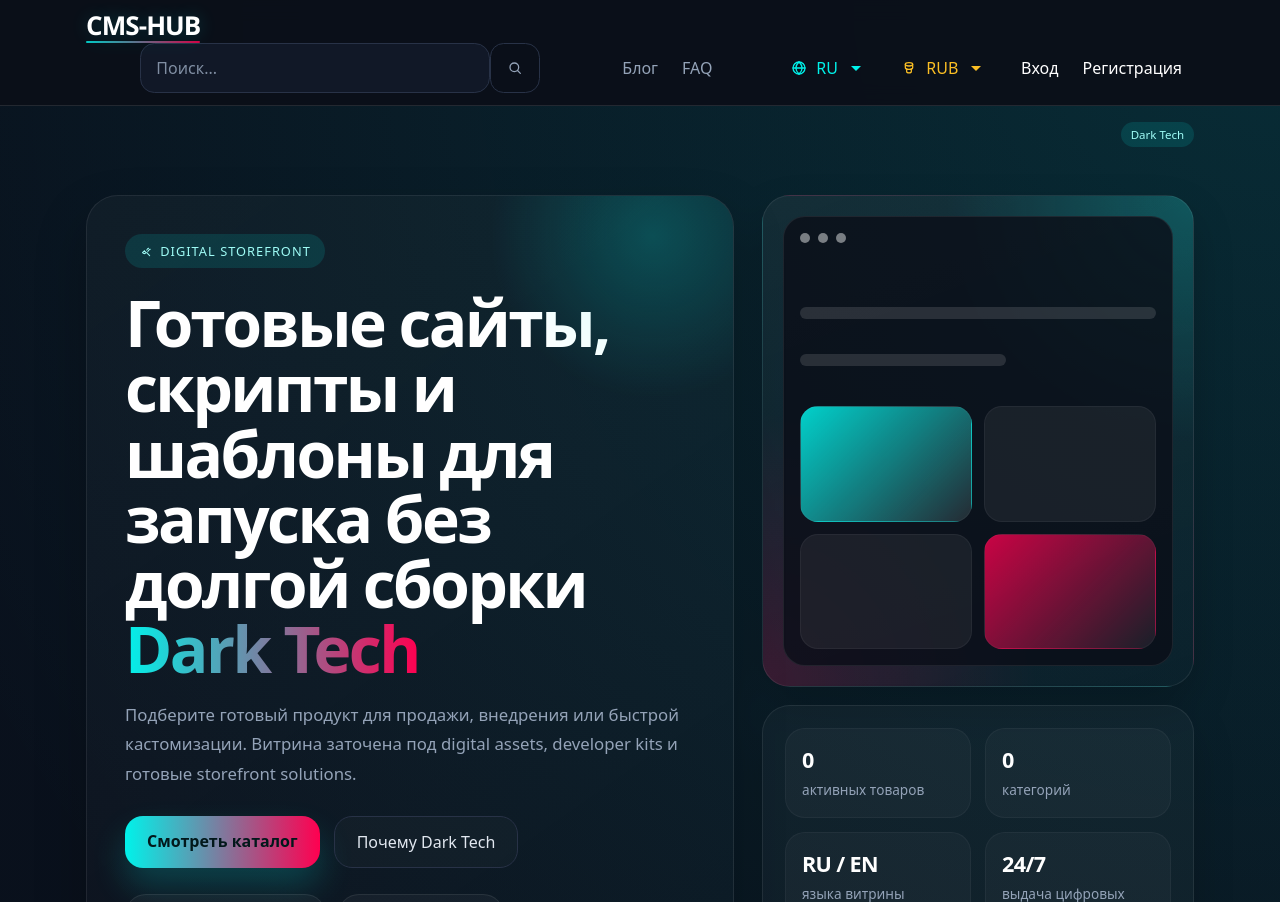
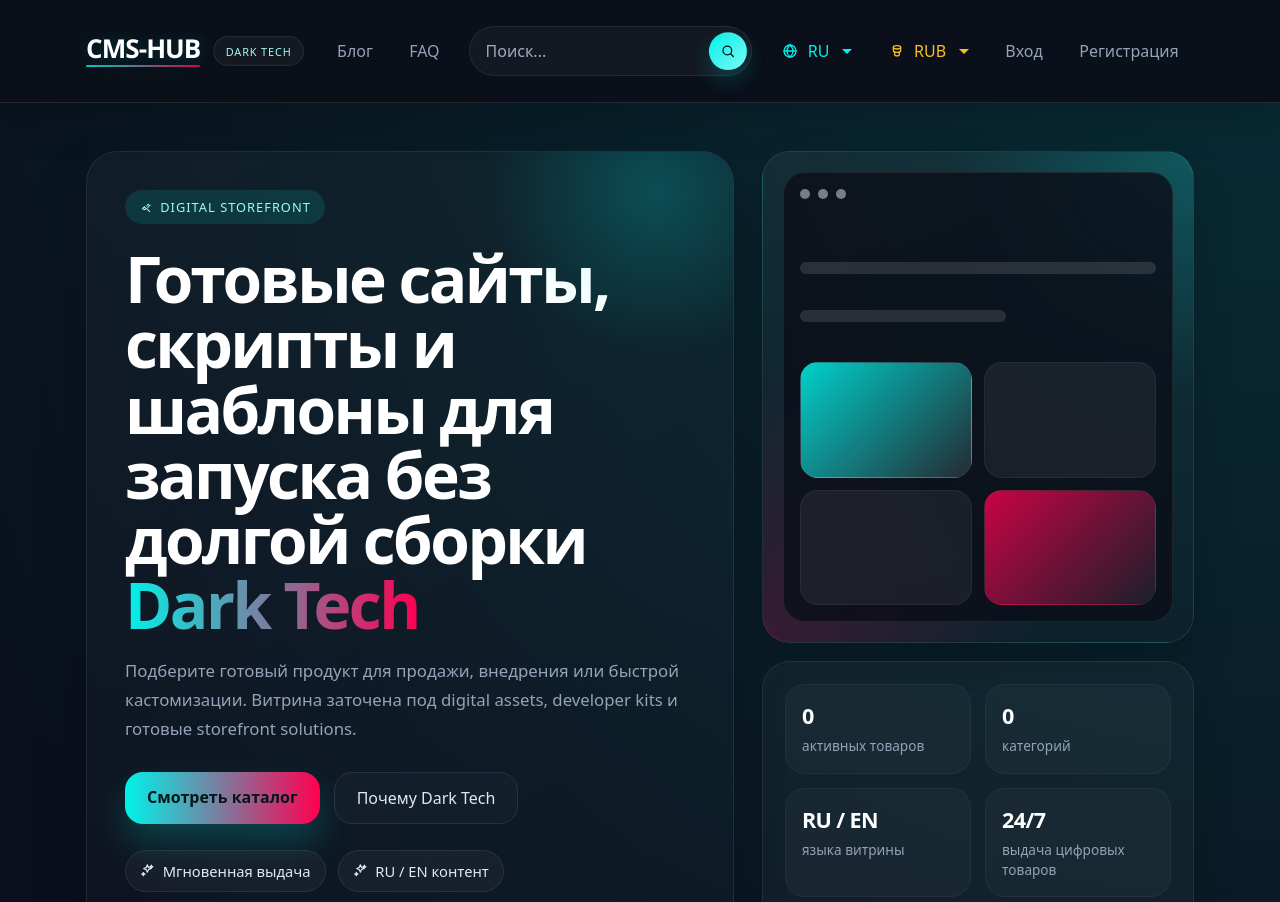
Before and after one commit to abdull15c/cms-hub, a PHP site: page /market/ in a window 1280 px wide. Shown: the top 902 px of the page. Run offline with PHP 8.4, Linux system fonts and the light colour scheme; data that the repository does not hold is empty; some libraries are stand-ins or nearby versions.

Commit message:
Rebuild storefront premium header layout

```diff
--- a/views/layouts/header.php
+++ b/views/layouts/header.php
@@ -174,11 +174,112 @@ $iconSvg = static function (string $icon, string $class = '', string $label = ''
         .hover-info:hover { color: var(--primary-neon) !important; transition: 0.2s; }
         .dropdown-menu { background: var(--dropdown-bg); backdrop-filter: blur(10px); border: 1px solid var(--card-border); }
         .dropdown-item:hover { background: var(--dropdown-hover); color: var(--primary-neon) !important; }
-        .navbar-search-input { background: var(--surface-bg-alt); color: var(--text-main); border-color: var(--surface-border); }
-        .navbar-search-input:focus { background: var(--surface-bg); color: var(--text-main); border-color: var(--primary-neon); box-shadow: 0 0 0 0.2rem var(--primary-soft); }
-        .navbar-search-btn { border-color: var(--surface-border); color: var(--muted-text); }
-        .navbar-search-btn:hover { border-color: var(--primary-neon); color: var(--primary-neon); background: transparent; }
-        .theme-chip { background: var(--badge-bg); color: var(--badge-text); border: 1px solid transparent; border-radius: 999px; font-size: 0.72rem; padding: 0.25rem 0.55rem; }
+        .site-navbar {
+            background: rgba(11, 15, 25, 0.92);
+            background: color-mix(in srgb, var(--nav-bg) 92%, rgba(8, 12, 20, 0.98));
+            backdrop-filter: blur(18px);
+            border-bottom: 1px solid var(--nav-border);
+            box-shadow: 0 18px 40px rgba(0, 0, 0, 0.18);
+        }
+        .site-nav-shell { gap: 1rem; min-height: 78px; }
+        .site-nav-branding { display: flex; align-items: center; gap: 0.8rem; min-width: 0; }
+        .site-nav-collapse { gap: 0.9rem; }
+        .site-nav-links,
+        .site-nav-actions { gap: 0.35rem; }
+        .site-nav-links .nav-link,
+        .site-nav-actions .nav-link {
+            border: 1px solid transparent;
+            border-radius: 999px;
+            padding: 0.6rem 0.9rem;
+            color: var(--muted-text);
+            transition: 0.2s ease;
+        }
+        .site-nav-links .nav-link:hover,
+        .site-nav-actions .nav-link:hover,
+        .site-nav-links .nav-link:focus-visible,
+        .site-nav-actions .nav-link:focus-visible {
+            color: #fff !important;
+            background: rgba(255,255,255,0.04);
+            border-color: rgba(255,255,255,0.08);
+            text-decoration: none;
+        }
+        .site-nav-actions .dropdown-toggle,
+        .site-nav-actions .nav-link,
+        .site-nav-logout {
+            min-height: 44px;
+            display: inline-flex;
+            align-items: center;
+        }
+        .site-nav-userform { display: flex; align-items: center; }
+        .site-nav-logout {
+            border: 1px solid transparent;
+            border-radius: 999px;
+            padding: 0.6rem 0.95rem;
+            color: #f38ba8;
+            background: transparent;
+            transition: 0.2s ease;
+        }
+        .site-nav-logout:hover,
+        .site-nav-logout:focus-visible {
+            color: #fff;
+            background: rgba(255, 0, 80, 0.12);
+            border-color: rgba(255, 0, 80, 0.22);
+            text-decoration: none;
+        }
+        .site-nav-search {
+            position: relative;
+            display: flex;
+            align-items: center;
+            flex: 1 1 300px;
+            max-width: 360px;
+            margin-left: auto;
+        }
+        .navbar-search-input {
+            min-height: 48px;
+            padding-right: 3.2rem;
+            border-radius: 999px !important;
+            background: rgba(255,255,255,0.04);
+            color: var(--text-main);
+            border-color: rgba(255,255,255,0.08);
+        }
+        .navbar-search-input::placeholder { color: var(--muted-text); }
+        .navbar-search-input::placeholder { color: color-mix(in srgb, var(--muted-text) 90%, #fff); }
+        .navbar-search-input:focus {
+            background: rgba(255,255,255,0.06);
+            color: var(--text-main);
+            border-color: var(--primary-neon);
+            box-shadow: 0 0 0 0.2rem var(--primary-soft);
+        }
+        .navbar-search-btn {
+            position: absolute;
+            top: 50%;
+            right: 0.35rem;
+            transform: translateY(-50%);
+            width: 2.35rem;
+            height: 2.35rem;
+            border-radius: 999px !important;
+            border: 1px solid transparent;
+            color: #041518;
+            background: linear-gradient(135deg, var(--primary-neon), #7df8f2);
+            box-shadow: 0 10px 22px var(--primary-soft);
+        }
+        .navbar-search-btn:hover {
+            border-color: transparent;
+            color: #041518;
+            background: linear-gradient(135deg, #8ffcf6, var(--primary-neon));
+        }
+        .theme-chip {
+            background: rgba(255,255,255,0.04);
+            color: var(--badge-text);
+            border: 1px solid rgba(255,255,255,0.08);
+            border-radius: 999px;
+            font-size: 0.68rem;
+            padding: 0.42rem 0.72rem;
+            letter-spacing: 0.08em;
+            text-transform: uppercase;
+            white-space: nowrap;
+        }
+        .theme-chip-inline { box-shadow: inset 0 0 0 1px rgba(255,255,255,0.02); }
         .admin-theme-link:hover { color: var(--primary-neon) !important; }
         .icon-svg { width: 1em; height: 1em; display: inline-block; vertical-align: -0.125em; flex-shrink: 0; }
         .fa-lg { font-size: 1.3333333em; line-height: 0.75em; vertical-align: -0.0667em; }
@@ -186,6 +287,58 @@ $iconSvg = static function (string $icon, string $class = '', string $label = ''
         .fa-3x { font-size: 3em; }
         .fa-4x { font-size: 4em; }
         .fa-5x { font-size: 5em; }
+        @media (max-width: 991.98px) {
+            .site-nav-shell { min-height: 72px; }
+            .site-nav-branding { max-width: calc(100% - 72px); }
+            .site-nav-collapse {
+                margin-top: 0.85rem;
+                padding: 1rem;
+                border: 1px solid rgba(255,255,255,0.08);
+                border-radius: 1.3rem;
+                background: rgba(8, 12, 20, 0.9);
+                box-shadow: 0 18px 40px rgba(0,0,0,0.22);
+            }
+            .site-nav-search {
+                order: 1;
+                width: 100%;
+                max-width: none;
+                margin: 0 0 0.5rem;
+            }
+            .site-nav-links,
+            .site-nav-actions {
+                width: 100%;
+            }
+            .site-nav-links { order: 2; }
+            .site-nav-actions { order: 3; }
+            .site-nav-links .nav-item,
+            .site-nav-actions .nav-item,
+            .site-nav-userform { width: 100%; }
+            .site-nav-links .nav-link,
+            .site-nav-actions .nav-link,
+            .site-nav-logout {
+                width: 100%;
+                justify-content: space-between;
+                border-radius: 1rem;
+                padding: 0.82rem 0.95rem;
+            }
+            .theme-chip-inline { display: none; }
+        }
+        @media (min-width: 992px) {
+            .site-nav-shell { flex-wrap: nowrap !important; }
+            .site-nav-collapse {
+                display: flex !important;
+                align-items: center;
+                justify-content: flex-end;
+                flex-basis: auto;
+                width: auto;
+            }
+            .site-nav-links,
+            .site-nav-actions {
+                align-items: center;
+                flex-direction: row;
+            }
+            .site-nav-links { margin-left: 0.35rem; }
+        }
     </style>
     <meta name="csrf-token" content="<?= \Src\Core\Csrf::token() ?>">
     <?php foreach ($structuredData as $jsonLd): ?>
@@ -213,9 +366,10 @@ $iconSvg = static function (string $icon, string $class = '', string $label = ''
 </div>
 <?php endif; ?>
 
-<nav class="navbar navbar-expand-lg navbar-dark sticky-top" style="background: var(--nav-bg); backdrop-filter: blur(10px); border-bottom: 1px solid var(--nav-border);">
-  <div class="container">
+<nav class="navbar navbar-expand-lg navbar-dark sticky-top site-navbar">
+  <div class="container site-nav-shell">
     <?php $logo = \Src\Services\SettingsService::get('site_logo'); ?>
+    <div class="site-nav-branding">
         <a class="navbar-brand<?= $logo ? '' : ' glitch' ?>" href="<?= htmlspecialchars($publicUrl('/')) ?>">
             <?php if($logo): ?>
                 <img src="<?= BASE_URL ?>/uploads/branding/<?= $logo ?>" alt="Logo" style="height: 40px; max-width: 150px;">
@@ -223,21 +377,25 @@ $iconSvg = static function (string $icon, string $class = '', string $label = ''
                 <span><?= htmlspecialchars(\Src\Services\SettingsService::get('site_title') ?: $t('site_title', 'CMS-HUB')) ?></span>
             <?php endif; ?>
         </a>
+        <?php if (empty($is_admin_view) && !empty($theme['name'])): ?>
+            <span class="theme-chip theme-chip-inline"><?= htmlspecialchars($theme['name']) ?></span>
+        <?php endif; ?>
+    </div>
     <button class="navbar-toggler" type="button" data-bs-toggle="collapse" data-bs-target="#nav" aria-label="<?= htmlspecialchars($t('nav_toggle', 'Toggle navigation')) ?>"><span class="navbar-toggler-icon"></span></button>
-    <div class="collapse navbar-collapse" id="nav">
-      <form class="d-flex mx-auto my-2 my-lg-0" action="<?= BASE_URL ?>/" method="GET" style="width: 100%; max-width: 400px;">
-          <input type="hidden" name="lang" value="<?= htmlspecialchars($currentLanguage) ?>">
-          <input class="form-control navbar-search-input rounded-start" type="search" name="q" placeholder="<?= htmlspecialchars($t('nav_search', 'Search...')) ?>" value="<?= htmlspecialchars($_GET['q'] ?? '') ?>">
-          <button class="btn navbar-search-btn rounded-end" type="submit" aria-label="<?= htmlspecialchars($t('nav_search_submit', 'Search catalog')) ?>"><?= $iconSvg('fa-search') ?></button>
-      </form>
-
-      <ul class="navbar-nav ms-3 d-none d-lg-flex">
+    <div class="collapse navbar-collapse site-nav-collapse" id="nav">
+      <ul class="navbar-nav site-nav-links">
         <li class="nav-item"><a class="nav-link text-secondary hover-info" href="<?= htmlspecialchars($publicUrl('/blog')) ?>"><?= htmlspecialchars($t('nav_blog', 'Blog')) ?></a></li>
         <li class="nav-item"><a class="nav-link text-secondary hover-info" href="<?= htmlspecialchars($publicUrl('/faq')) ?>"><?= htmlspecialchars($t('nav_faq', 'FAQ')) ?></a></li>
       </ul>
 
-      <ul class="navbar-nav ms-auto align-items-center">
-        <li class="nav-item dropdown me-3">
+      <form class="site-nav-search" action="<?= BASE_URL ?>/" method="GET">
+          <input type="hidden" name="lang" value="<?= htmlspecialchars($currentLanguage) ?>">
+          <input class="form-control navbar-search-input" type="search" name="q" placeholder="<?= htmlspecialchars($t('nav_search', 'Search...')) ?>" value="<?= htmlspecialchars($_GET['q'] ?? '') ?>">
+          <button class="btn navbar-search-btn" type="submit" aria-label="<?= htmlspecialchars($t('nav_search_submit', 'Search catalog')) ?>"><?= $iconSvg('fa-search') ?></button>
+      </form>
+
+      <ul class="navbar-nav site-nav-actions">
+        <li class="nav-item dropdown">
             <a class="nav-link dropdown-toggle text-info" href="#" data-bs-toggle="dropdown">
                 <?= $iconSvg('fa-language', 'me-1') ?> <?= htmlspecialchars(strtoupper($langCode ?? 'ru')) ?>
             </a>
@@ -246,7 +404,7 @@ $iconSvg = static function (string $icon, string $class = '', string $label = ''
                 <li><a class="dropdown-item text-light" href="<?= htmlspecialchars($buildCurrentLink('en')) ?>" rel="alternate" hreflang="en"><?= htmlspecialchars($t('lang_en', 'English')) ?></a></li>
             </ul>
         </li>
-        <li class="nav-item dropdown me-3">
+        <li class="nav-item dropdown">
             <a class="nav-link dropdown-toggle text-warning" href="#" data-bs-toggle="dropdown">
                 <?= $iconSvg('fa-coins', 'me-1') ?> <?= \Src\Services\SessionService::get('currency', 'RUB') ?>
             </a>
@@ -268,9 +426,9 @@ $iconSvg = static function (string $icon, string $class = '', string $label = ''
                 <li class="nav-item"><a class="nav-link text-secondary" title="<?= htmlspecialchars($t('nav_settings', 'Settings')) ?>" href="<?= BASE_URL ?>/admin/settings"><?= $iconSvg('fa-cog') ?></a></li>
             <?php endif; ?>
             <li class="nav-item">
-                <form action="<?= BASE_URL ?>/logout" method="POST" class="d-inline">
+                <form action="<?= BASE_URL ?>/logout" method="POST" class="site-nav-userform">
                     <?= \Src\Core\Csrf::field() ?>
-                    <button type="submit" class="nav-link btn btn-link text-danger border-0 p-0 ms-2"><?= htmlspecialchars($t('nav_logout', 'Logout')) ?></button>
+                    <button type="submit" class="nav-link btn btn-link border-0 site-nav-logout"><?= htmlspecialchars($t('nav_logout', 'Logout')) ?></button>
                 </form>
             </li>
         <?php else: ?>
@@ -282,10 +440,3 @@ $iconSvg = static function (string $icon, string $class = '', string $label = ''
   </div>
 </nav>
 <main id="main-content">
-<?php if (empty($is_admin_view) && !empty($theme['name'])): ?>
-    <div class="container mt-3">
-        <div class="d-flex justify-content-end">
-            <span class="theme-chip"><?= htmlspecialchars($theme['name']) ?></span>
-        </div>
-    </div>
-<?php endif; ?>
```
Lines whose indentation alone changed are shown as unchanged.
